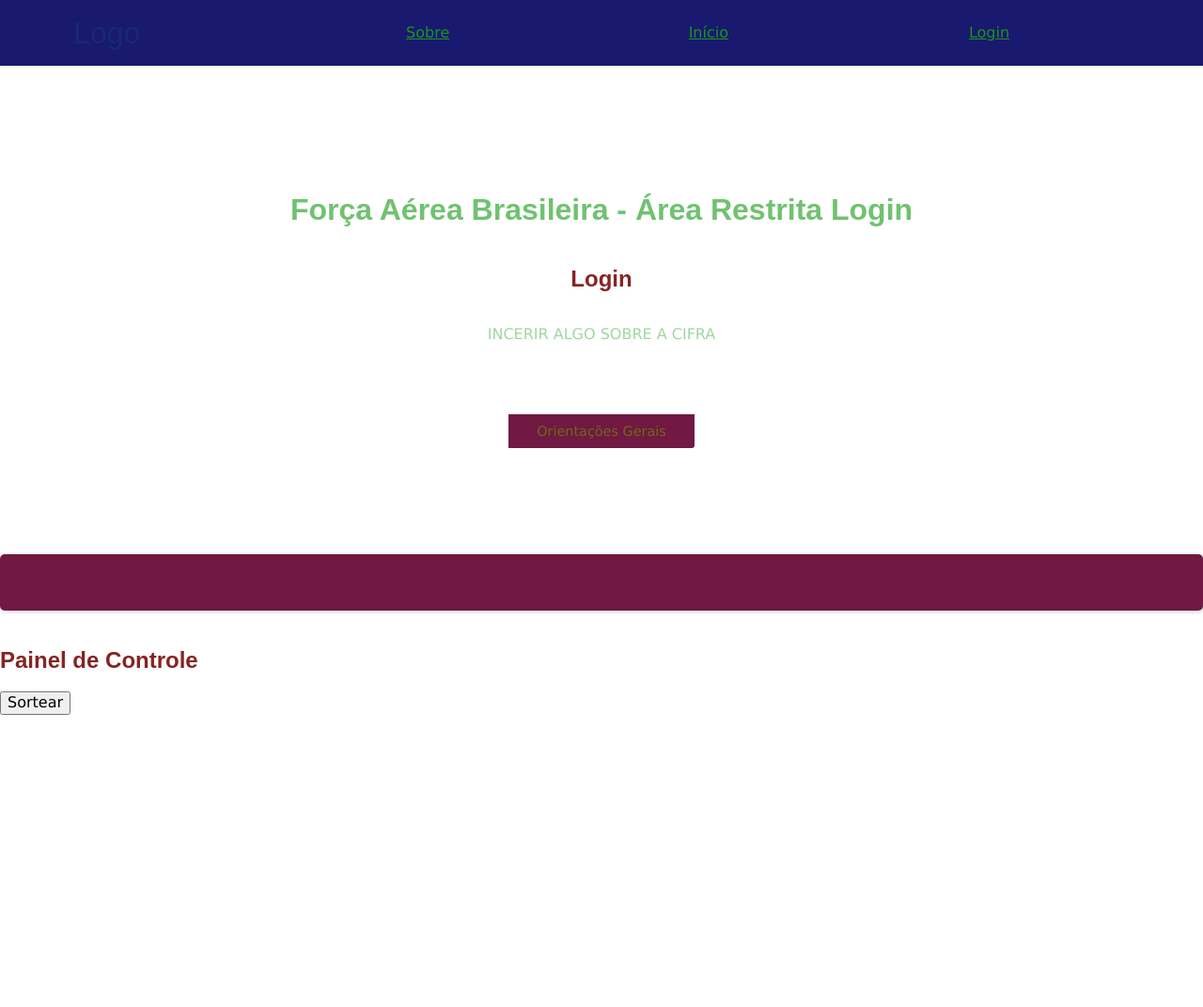
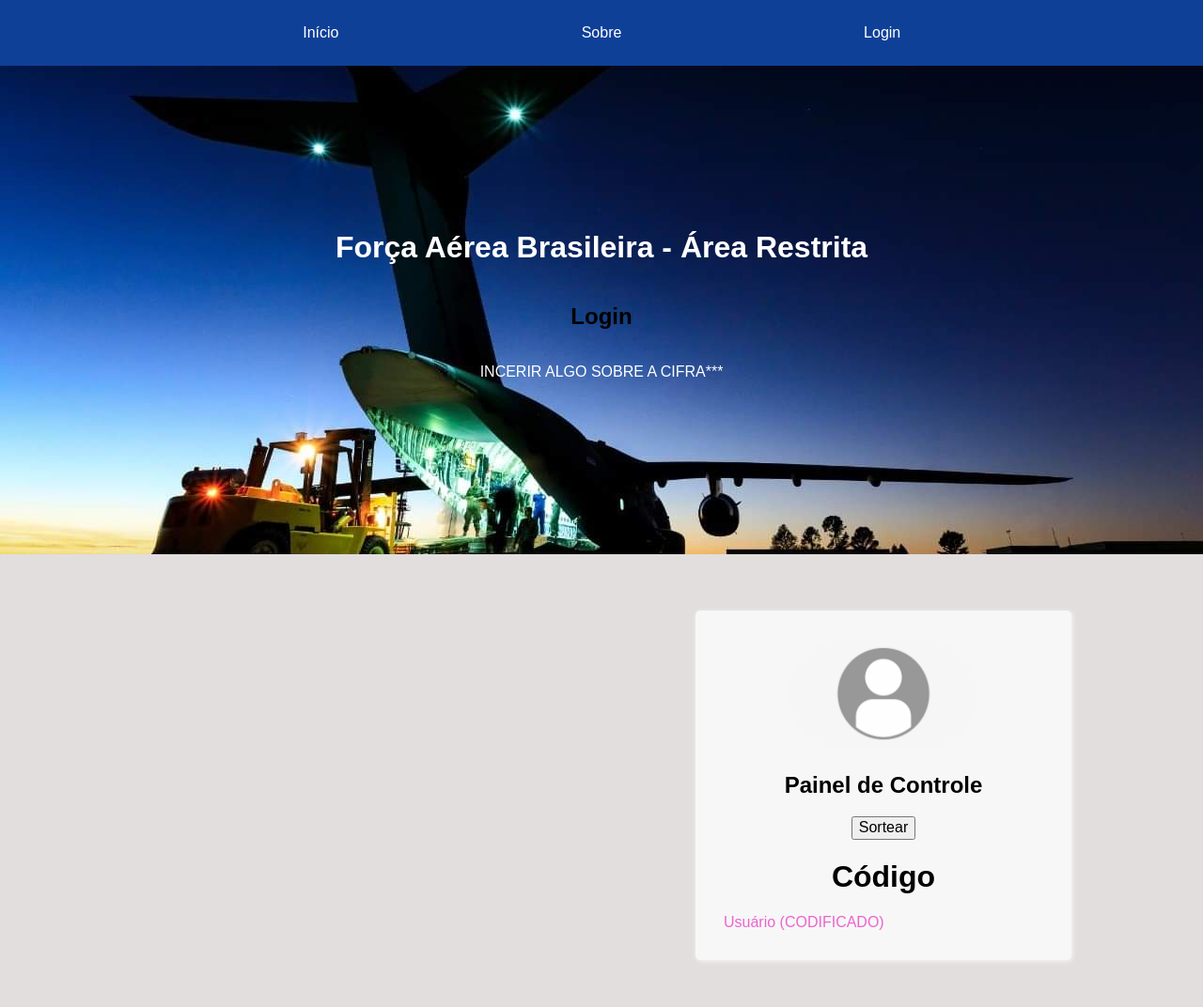
Before and after one commit to Laboratoria/SAP005-cipher, a website: page src/index.html in a window 1280 px wide. Shown: the whole page at 94% size. Before the commit the page ends 800 px from the top, so only its background shows below. Drawn offline with Linux system fonts and the light colour scheme.

Commit message:
ModeloDesejado

```diff
--- a/src/index.html
+++ b/src/index.html
@@ -12,47 +12,61 @@
 
 <body>
   <nav>
-    <a href="#">Logo</a>
+
+
+
     <ul>
-      <li>
-        <a href="#sobre">Sobre </a>
 
-      </li>
       <li>
         <a href="inicio">Início</a>
       </li>
       <li>
-        <a href="Login">Login</a>
+        <a href="#topo">Sobre </a>
+      </li>
+      <li>
+        <a href="#login">Login</a>
       </li>
 
     </ul>
 
 
   </nav>
+
+
   <header id="topo">
 
-    <h1>Força Aérea Brasileira - Área Restrita Login</h1>
+    <h1>Força Aérea Brasileira - Área Restrita</h1>
+
     <h2>Login</h2>
-    <p>INCERIR ALGO SOBRE A CIFRA</p>
-    <a href="#Orientações" class="botao">Orientações Gerais</a>
+    <p>INCERIR ALGO SOBRE A CIFRA***</p>
+
+
 
 
   </header>
-  <fomr class="form" action="">
-    <div class="card"></div>
-    <div class="card-top">
-      <img src="" alt="">
-      <h2> Painel de Controle</h2>
-      <button onclick="sorteio()">Sortear</button>
+  <nav class="forms" Id="login">
 
-      <h1 id="sorteio"></h1>
+
+    <fomr class="form" action="">
+      <div class="card">
+        <div class="card-top">
+          <img class="imglogin" src="img/avatar.png" alt="imagem_do_usuario">
+
+          <h2 class="titleLogin"> Painel de Controle</h2>
+          <button type="button" onClick="sorteio()">Sortear</button>
+          <h1 id="resultado">Código</h1>
+        </div>
+        <div class="card-grupo">
+          <label>Usuário (CODIFICADO)</label>
+          <imput type="text" name="Usuário"></imput>
+        </div>
+      </div>
+
+    </fomr>
 
 
 
-      </h2>
-    </div>
-  </fomr>
-
+  </nav>
 
 
 
--- a/src/index.js
+++ b/src/index.js
@@ -3,12 +3,8 @@
 console.log(cipher);
 
 
+function sorteio() {
+    return document.getElementById("resultado").innerHTML = Math.floor(Math.random() * (100 - 1 + 1)) + 1;
 
-function sorteio() {
-    const getRandomIntegerInclusive = (min, max) =>
-        Math.floor(Math.random() * (max - min + 1)) + min;
-
-    document.getElementById("sorteio").innerHTML = sort;
-
-    console.log(getRandomIntegerInclusive(1, 100))
 }
+console.log("resultado")
--- a/src/style.css
+++ b/src/style.css
@@ -1,23 +1,22 @@
+/* CORPO */
 body{
-    font-family: Verdana, Geneva, Tahoma, sans-serif;
+    font-family: sans-serif;
     color: black;
-
+     background-color: #ccc;
 
 }
 
 h1, h2, h3{
             font-family: Arial, Helvetica, sans-serif;
-    color: rgb(133, 36, 36);
+            color: black;
 
 }
 
-.botao{
-    color: #706719;
-    text-decoration: none;
-    padding: 10px 30px;
-    background-color: #701942;
-    font-size: .9em;
-    border-end-end-radius: 3px;
+/* Naveção*/
+.forms{
+    background-color: #e2dede; /* parte inferior*/
+
+
 }
 
 nav {
@@ -25,16 +24,19 @@
     display: flex;
     flex-direction: column;
     align-items: center;
-    background-color: #191970;
+    background-color: #0f4098;
 
 }
 
 nav > a {
         text-decoration: none;
-    color: #1982;
+        color: #ffffff;
+        font-weight: 900;
         font-size: 32px;
         font-family: Arial, Helvetica, sans-serif;
 }
+
+
 
 nav ul{
         display: flex;
@@ -45,85 +47,46 @@
         width: 100%;
 }
 nav ul li{
+         width: 100%;
          text-align: center;
-    width: 100%;
 }
 
 nav ul li a{
             display: inline-block;
             padding: 10px 0;
             width: 100%;
-    color: #189618;
+            text-decoration: none;
+            color: #ffffff;
 
 }
+
+
+/* Cabeçalho*/
 header{
 
     display: flex;
     flex-direction: column;
     align-items: center;
+    background-image: url("img/fundo.jpeg");
     background-size: cover;
     background-repeat: no-repeat;
     background-position: center;
-    color: #1916;
+    color: #ffffff;
     text-align: center;
     padding: 20px;
     }
 
 header h1{
-    color: #1919;
+    color: #ffffff;
 }
 
 
 header p{
-    margin-bottom: 2cm;
-
-}
-#sobre{
-    display: flex;
-    flex-direction: column;
-    align-items: center;
-    text-align: center;
-    padding: 10px 10px 20px 20px;
-    background-color: antiquewhite;
-    color: #191970;
-}
-
-#sobre h2{
-    margin-bottom: 2.5em;
-    max-width: 1000px;
-}
-
-#sobre .botao{
-    background-color: #119999;
-    color: #6d1970;
+    margin-bottom: 2em;
 
 }
 
-#fotos{
-display: flex;
-flex-direction: column;
-align-items: center;
-padding-top: 20px;
 
-}
-
-#fotos h2{
-
-    margin-bottom: 20px;
-
-}
-
-#fotos img{
-
-    width: 100%;
-}
-
-footer{
-    text-align: center;
-    padding: 10px;
-    background-color: #701942;
-    color: #706719
-}
 /*Medidas para demais dispositos */
 @media screen and (min-width: 768px) {
 
@@ -146,37 +109,60 @@
 }
 
 
-#sobre{
-height: 250px;
-height: 30vh;
-justify-content: center;
-min-height: 250px;
-}
+#fotos img{
+    width: 33.3333333%;
 
 
-#fotos{
-    flex-direction: row;
-    flex-wrap: wrap;
+/* Formulario de login*/
+
 
 
 
 }
+.form {
 
-#fotos img{
-    width: 33.3333333%;
-
-}
-.form {
-    background-color: #189618;
     width: 400px;
-    margin: auto;
+   margin: left;
+   padding-left: 600px;/* Para colocar a direita utilizar padding-right*/
+   padding-top: 60px;
+   padding-bottom: 50px;
 
 }
 
 .card {
 
-    box-shadow: 1px 1px 5px #ccc;
-    background-color: #701942;
+    box-shadow: 1px 1px 5px #f7f7f7;
+    background-color: #f7f7f7;
     padding: 30px;
     border-radius: 5px;
 }
+
+
+
+.card-top {
+    text-align: center;
+
+}
+.card-grupo > label{
+    width: 100%;
+    color: rgba(228, 0, 178, 0.6);
+    display: block;
+}
+
+.card-grupo >input{
+border-radius:  5px;
+outline: 0;
+width: 100%;
+height: 30px;
+}
+
+
+.imglogin{
+    border-radius: 150px;
+    width: 200px;
+    box-shadow:  #6e353d;
+}
+
+.titleLogin{
+    color: #000000;
+}
```
Also changed, not shown: src/img/avatar.png (added), src/img/fundo.jpeg (added). Lines whose indentation alone changed are shown as unchanged.
